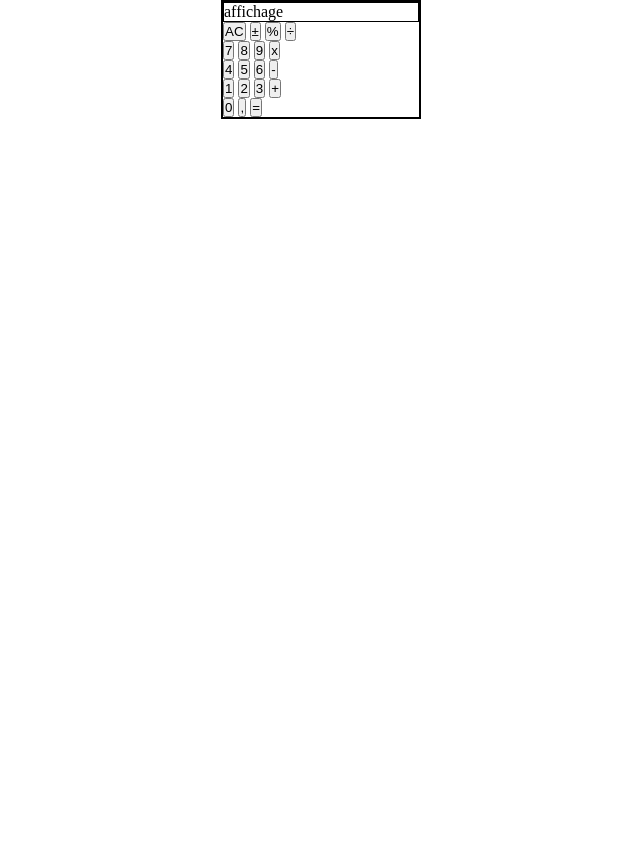
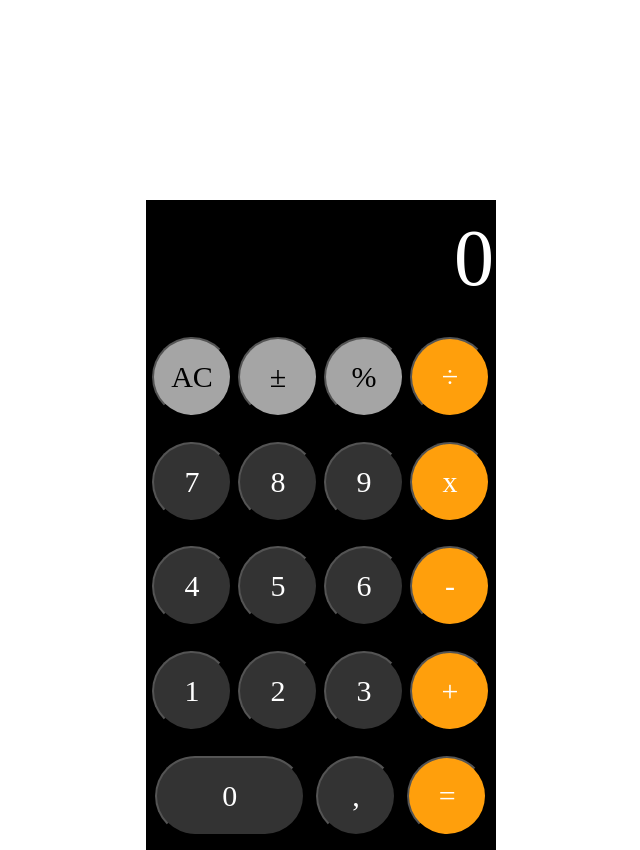
Before and after one commit to Percide07/Calculator_project, a plain HTML site: page index.html in a window 1280 px wide. Shown: the whole page, without its empty margins (319-959 px from the left). Before the commit the page ends 800 px from the top, so only its background shows below. Drawn offline with Linux system fonts and the light colour scheme.

Commit message:
Adding style of the calculator

```diff
--- a/index.html
+++ b/index.html
@@ -8,35 +8,35 @@
 </head>
 <body>
     <main id="calcul">
-        <div id="screen">affichage</div>
+        <div id="screen">0</div>
         <section id="sec1">
-            <input type="button" value="AC">
-            <input type="button" value="±">
-            <input type="button" value="%">
-            <input type="button" value="÷">
+            <input type="button" value="AC" id="ac">
+            <input type="button" value="±" id="plsm">
+            <input type="button" value="%"  id="mod">
+            <input type="button" value="÷" id="div">
         </section>
         <section id="sec2">
-            <input type="button" value="7">
-            <input type="button" value="8">
-            <input type="button" value="9">
-            <input type="button" value="x">
+            <input type="button" value="7" id="sev">
+            <input type="button" value="8"  id="eight">
+            <input type="button" value="9" id="nine">
+            <input type="button" value="x" id="time">
         </section>
         <section id="sec3">
-            <input type="button" value="4">
-            <input type="button" value="5">
-            <input type="button" value="6">
-            <input type="button" value="-">
+            <input type="button" value="4" id="four">
+            <input type="button" value="5" id="five">
+            <input type="button" value="6" id="six">
+            <input type="button" value="-" id="min">
         </section>
         <section id="sec4">
-            <input type="button" value="1">
-            <input type="button" value="2">
-            <input type="button" value="3">
-            <input type="button" value="+">
+            <input type="button" value="1" id="one">
+            <input type="button" value="2" id="two">
+            <input type="button" value="3" id="three">
+            <input type="button" value="+" id="plus">
         </section>
         <section id="sec5">
-            <input type="button" value="0">
-            <input type="button" value=",">
-            <input type="button" value="=">
+            <input type="button" value="0" id="zero">
+            <input type="button" value="," id="dec">
+            <input type="button" value="=" id="equal">
         </section>
 
 
--- a/style.css
+++ b/style.css
@@ -8,13 +8,135 @@ body {
     display: flex;
     justify-content: center;
     align-content: center;
+    font-size: 10px;
 }
 #calcul {
-    /* display: flex; */
+    display: flex ;
+    flex-direction: column ;
+    justify-content: space-around;
     border: solid 2px;
-    /* flex-direction: column; */
-    width: 200px;
+    margin-top: 200px;
+    width: 350px;
+    height: 650px;
+    background-color: black;
 }
 #screen {
-    border: solid 1px;
+    display: flex;
+    flex-direction: row;
+    justify-content: end;
+    font-size: 80px;
+    height: 100px;
+    color: white;
+    border-radius: 10px;
 }
+#sec1 {
+    display: flex;
+    flex-direction: row;
+    justify-content: space-around;
+    border: 1px solid black;
+}
+#sec2{
+    display: flex;
+    flex-direction: row;
+    justify-content: space-around;
+    border: 1px solid black;
+}
+#sec3{
+    display: flex;
+    flex-direction: row;
+    justify-content: space-around;
+    border: 1px solid black;
+}
+#sec4{
+    display: flex;
+    flex-direction: row;
+    justify-content: space-around;
+    border: 1px solid black;
+}
+#sec5{
+    display: flex;
+    flex-direction: row;
+    justify-content: space-around;
+    border: 1px solid black;
+}
+input {
+    height: 80px;
+    width: 80px;
+    border-radius: 40px;
+    font-family: 'Times New Roman', Times, serif;
+    font-size: 30px;
+}
+#ac{
+    background-color:#a5a5a5 ;
+}
+#plsm{
+    background-color: #a5a5a5;
+}
+#mod{
+    background-color: #a5a5a5;
+}
+#div{
+    background-color: #ff9f0c;
+    color: white;
+}
+#sev{
+    background-color: #333333;
+    color: white;
+}
+#eight{
+    background-color: #333333;
+    color: white;
+}
+#nine{
+    background-color: #333333;
+    color: white;
+}
+#time{
+    background-color: #ff9f0c;
+    color: white;
+}
+#four{
+    background-color: #333333;
+    color: white;
+}
+#five{
+    background-color: #333333;
+    color: white;
+}
+#six{
+    background-color: #333333;
+    color: white;
+}
+#min{
+    background-color: #ff9f0c;
+    color: white;
+}
+#one{
+    background-color: #333333;
+    color: white;
+}
+#two{
+    background-color: #333333;
+    color: white;
+}
+#three{
+    background-color: #333333;
+    color: white;
+}
+#plus{
+    background-color: #ff9f0c;
+    color: white;
+}
+#zero{
+    background-color: #333333;
+    color: white;
+    width: 150px;
+}
+#dec{
+    background-color: #333333;
+    color: white;
+}
+#equal{
+    background-color: #ff9f0c;
+    color: white;
+}
```
